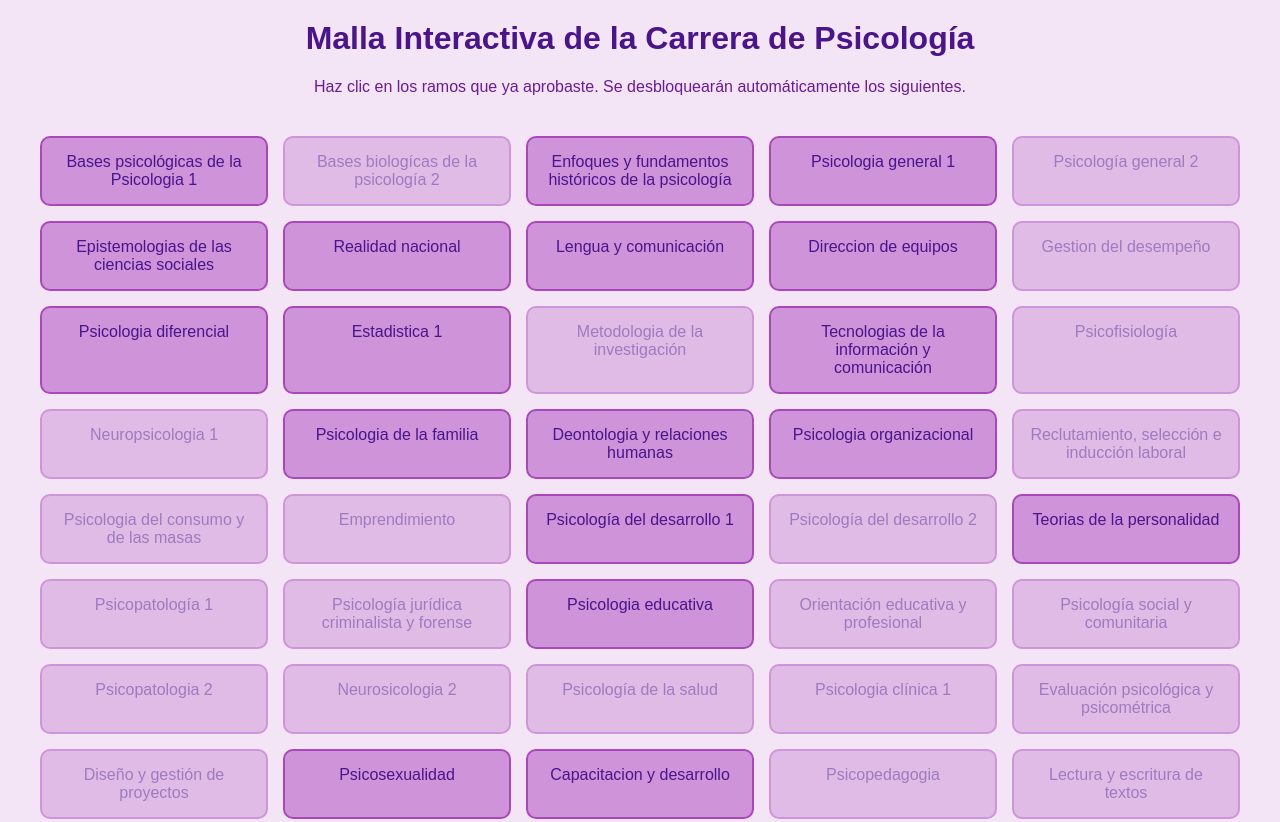
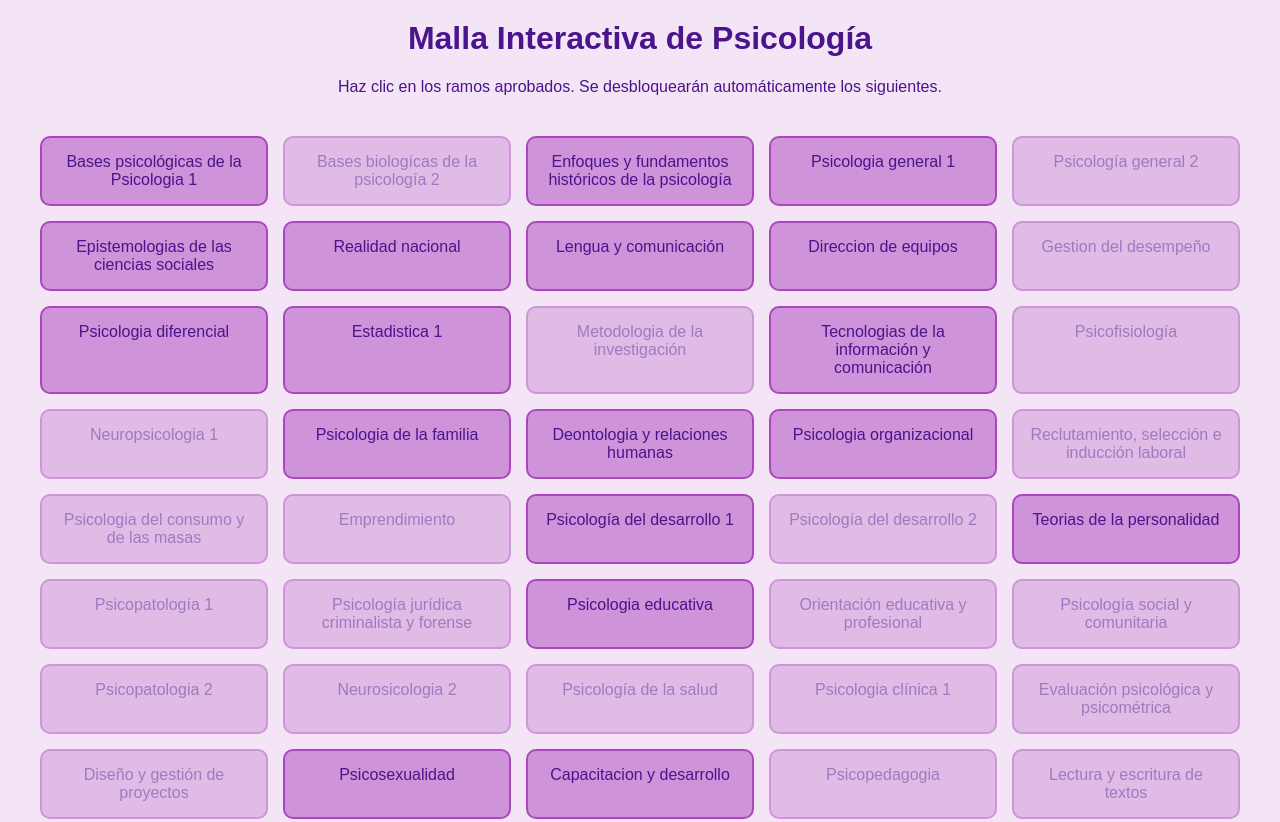
Before and after one commit to Yoshi-24-Maru/PSICOLOGIA-EN-LINEA-_-UNEMI, a plain HTML site: page index.html in a window 1280 px wide. Shown: the top 822 px of the page. Drawn offline with Linux system fonts and the light colour scheme.

Commit message:
Update index.html

```diff
--- a/index.html
+++ b/index.html
@@ -2,16 +2,18 @@
 <html lang="es">
 <head>
   <meta charset="UTF-8" />
-  <meta name="viewport" content="width=device-width, initial-scale=1.0" />
+  <meta name="viewport" content="width=device-width, initial-scale=1.0"/>
   <title>Malla Interactiva - Psicología</title>
   <link rel="stylesheet" href="estilos.css" />
 </head>
 <body>
-  <h1>Malla Interactiva de la Carrera de Psicología</h1>
-  <p style="text-align:center; color:#6a1b9a;">
-    Haz clic en los ramos que ya aprobaste. Se desbloquearán automáticamente los siguientes.
-  </p>
-  <div id="grid"></div>
+  <h1>Malla Interactiva de Psicología</h1>
+  <p class="instrucciones">Haz clic en los ramos aprobados. Se desbloquearán automáticamente los siguientes.</p>
+
+  <div class="semestres-container" id="grid">
+    <!-- Las columnas por semestre y ramos serán generadas con JS -->
+  </div>
+
   <script src="script.js"></script>
 </body>
 </html>
```
